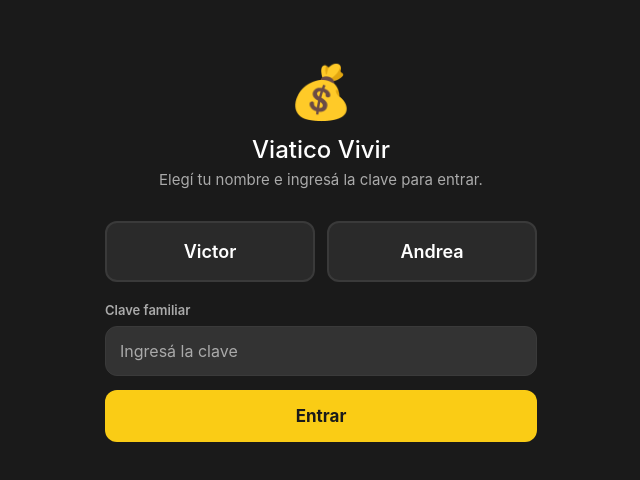
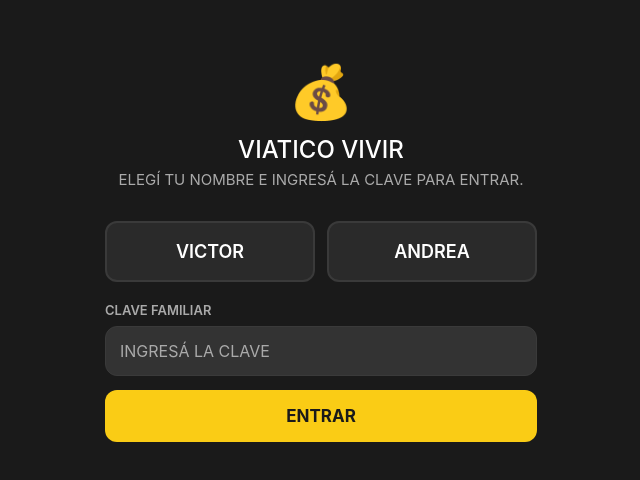
Before and after one commit to LMSuper20269/viaticovivir, a React (Vite) app: page / in a window 1280 px wide. Shown: the top 480 px of the page, without its empty margins (319-959 px from the left). Built offline with nearby package versions, Linux system fonts and the light colour scheme; the HTML template or start-up script is replaced by a standard one.

Commit message:
Todo el texto en mayusculas para mejor visibilidad

```diff
--- a/src/index.css
+++ b/src/index.css
@@ -19,7 +19,10 @@
 .escala-grande { --escala: 1.2; }
 .escala-muy-grande { --escala: 1.45; }
 
-* { box-sizing: border-box; }
+* { box-sizing: border-box; text-transform: uppercase; }
+
+input, input::placeholder { text-transform: uppercase; }
+select option { text-transform: uppercase; }
 
 html, body {
   margin: 0;
```
